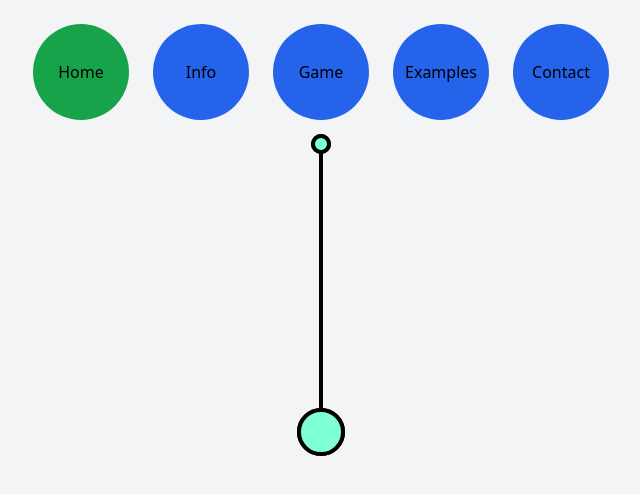
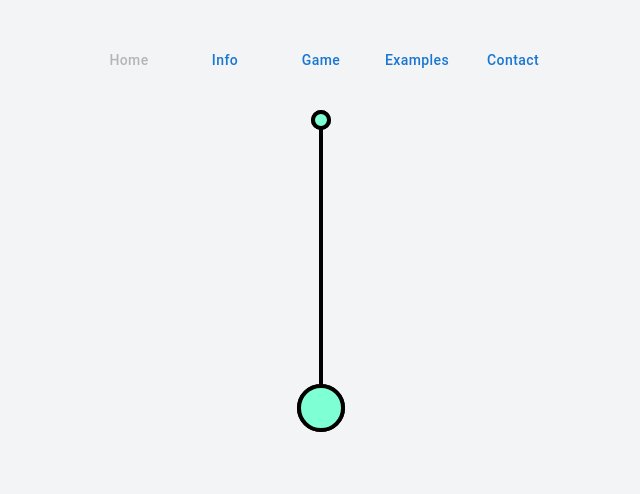
Before and after one commit to RealPendulum/RealPendulum, a Next.js app in the folder real-pendulum/: page / in a window 1280 px wide. Shown: the top 494 px of the page, without its empty margins (319-959 px from the left). Built offline with nearby package versions, Linux system fonts and the light colour scheme; no server answers.

Commit message:
disabled button

```diff
--- a/real-pendulum/app/framerate.ts
+++ b/real-pendulum/app/framerate.ts
@@ -11,6 +11,7 @@ export function getFrameDuration() {
     function callback() {
       const newTimestamp = performance.now();
       const difference = newTimestamp - oldTimestamp;
+      console.log("difference", difference);
       oldTimestamp = newTimestamp;
       const fpsValue = 1000 / difference;
       totalTime += difference;
@@ -19,6 +20,7 @@ export function getFrameDuration() {
         counter++;
       } else {
         const meanFpsValue = Math.round(totalTime / length);
+        console.log(`Mean FPS: ${meanFpsValue}`);
         resolve(meanFpsValue);
       }
     }
--- a/real-pendulum/app/navigation.tsx
+++ b/real-pendulum/app/navigation.tsx
@@ -1,5 +1,7 @@
 import Link from "next/link";
 import Urls from "@/urls";
+import { Button } from "@mui/material";
+import "@/app/globals.css";
 
 export default function NavigationBar({
   currentSiteUrl,
@@ -16,17 +18,19 @@ export default function NavigationBar({
           ["Examples", Urls.examplesURL],
           ["Contact", Urls.contactURL],
         ].map(([title, url]) => (
-          <Link
+          <Button
             href={url}
             key={title}
+            disabled={currentSiteUrl === url}
             className={`m-3 flex h-24 w-24 items-center justify-center rounded-full ${
               currentSiteUrl === url
                 ? "bg-green-600 hover:bg-green-800"
                 : "bg-blue-600 hover:bg-blue-800"
-            } transition duration-200 hover:scale-125`}
+            } transition duration-200 hover:scale-125 text-white font-sans font-normal text-base`}
+            sx={{ textTransform: "none" }}
           >
             {title}
-          </Link>
+          </Button>
         ))}
       </div>
     </nav>
```
Also changed, not shown: 1 other file (tests, documents, lock files or other folders).
